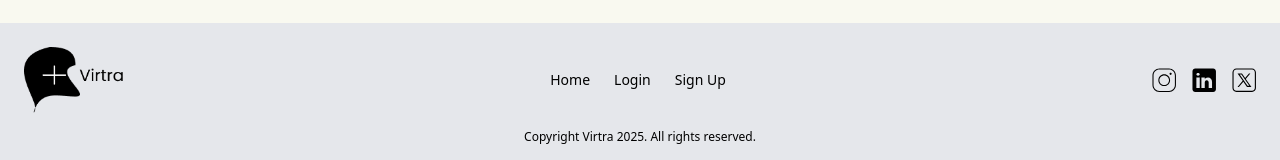
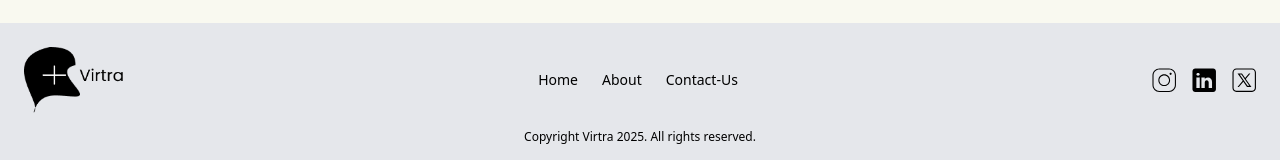
Before and after one commit to Juniorkpabitey/virtra, a Next.js app: page / in a window 1280 px wide. Shown: the part 631-791 px from the top of the page. Built offline with nearby package versions, Linux system fonts and the light colour scheme.

Commit message:
#about&contactus

```diff
--- a/components/Footer.tsx
+++ b/components/Footer.tsx
@@ -13,8 +13,8 @@ export default function Footer() {
         {/* Footer Nav */}
         <div className="flex space-x-6 text-sm">
           <span className="cursor-pointer hover:text-gray-600">Home</span>
-          <span className="cursor-pointer hover:text-gray-600">Login</span>
-          <span className="cursor-pointer hover:text-gray-600">Sign Up</span>
+          <span className="cursor-pointer hover:text-gray-600">About</span>
+          <span className="cursor-pointer hover:text-gray-600">Contact-Us</span>
         </div>
 
         {/* Social Icons */}
```
